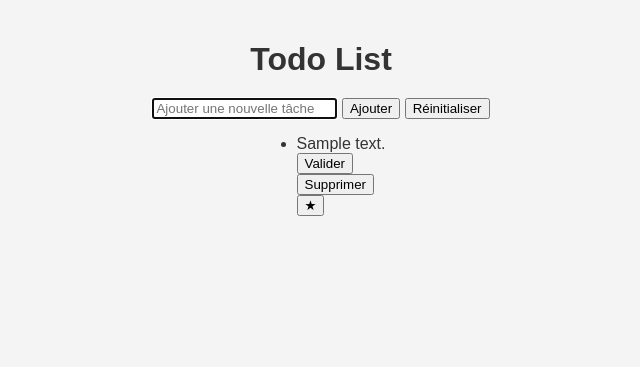
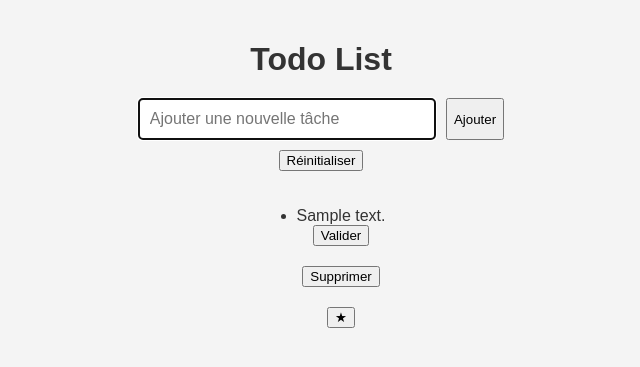
Before and after one commit to 0wme/HTMX_Project, a Flask app: template templates/todo_list.html in a window 1280 px wide. Shown: the top 367 px of the page, without its empty margins (319-959 px from the left). Run offline with Flask 3, Linux system fonts and the light colour scheme; the template is opened without the code that fills it: most values are stand-ins (such as "Sample title", 1, 10 or a date in 2020).

Commit message:
Ajout du CSS sur le champ de text et légère modification des btn ajouter et rénitiliser

```diff
--- a/templates/todo_list.html
+++ b/templates/todo_list.html
@@ -19,6 +19,22 @@
             color: #333;
             text-align: center;
             margin-bottom: 20px;
+        }
+
+        form {
+            display: flex;
+            flex-wrap: wrap;
+            justify-content: center;
+            gap: 10px;
+            margin-bottom: 20px;
+        }
+
+        input[type="text"] {
+            padding: 10px;
+            font-size: 16px;
+            border: 2px solid #ddd;
+            border-radius: 4px;
+            width: calc(100% - 120px);
         }
 
     </style>
```
